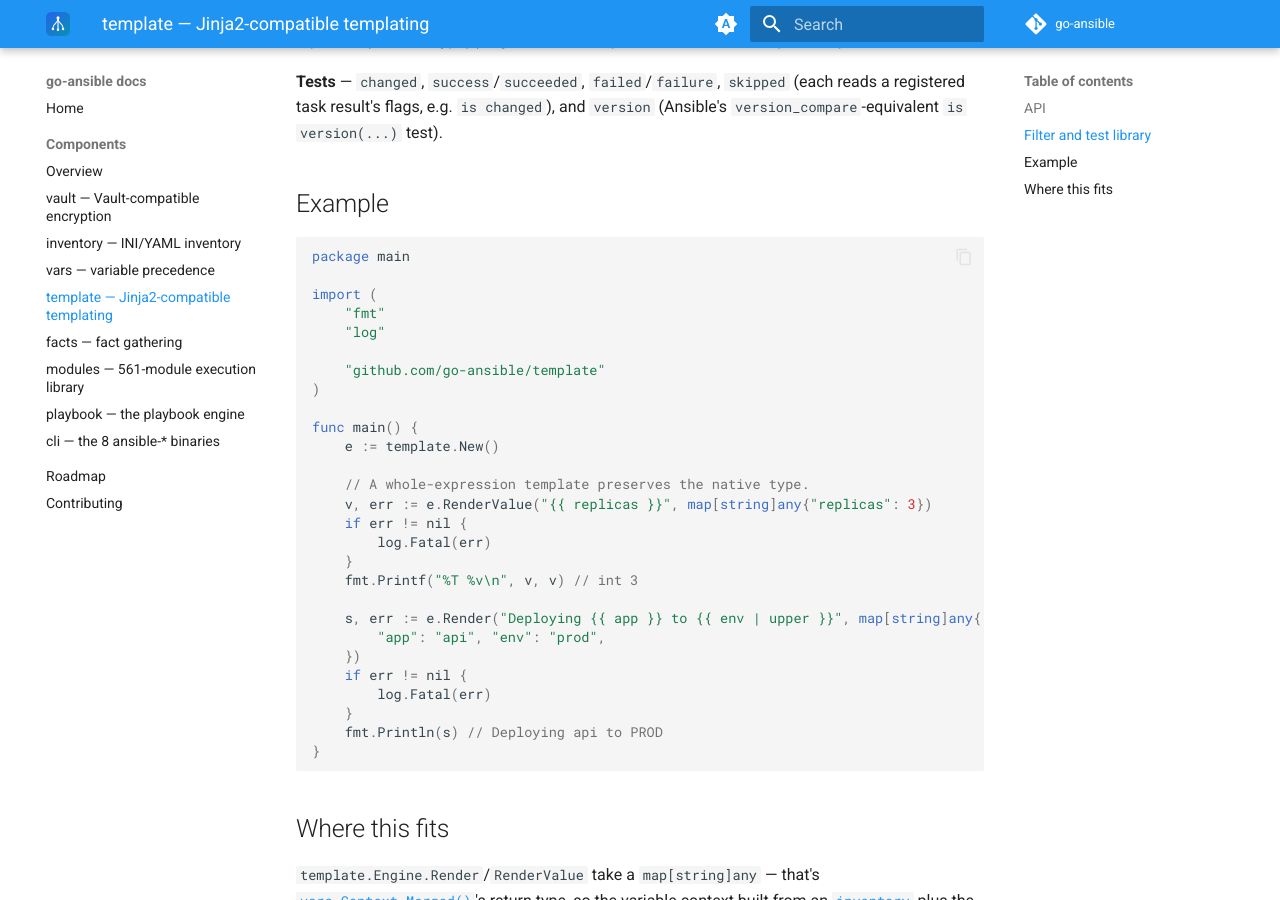
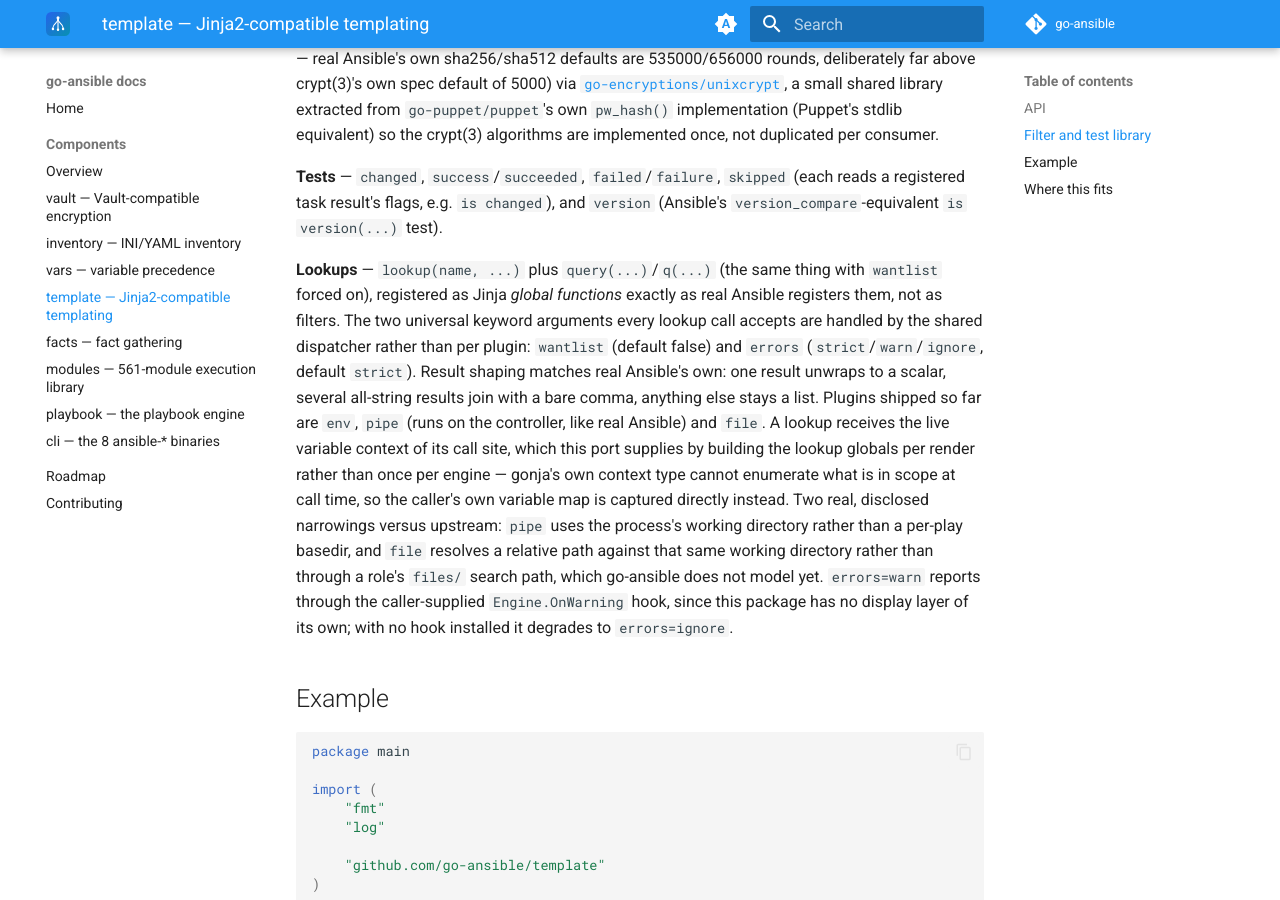
Before and after one commit to go-ansible/docs, an MkDocs documentation site: the page built from docs/components/template.md, in a window 1280 px wide and 900 px high, scrolled down 2330 px. Built offline with MkDocs 1.6.1 and Material for MkDocs 9.7.7, drawn with Linux system fonts in a browser that asks for light colours; the version menu is left out; some of the changed text lies outside the part shown.

Commit message:
Document template's lookup plugins and the OnWarning hook (#21)
Records the shipped lookup surface: lookup/query/q as Jinja global
functions (matching how real Ansible registers them, not as filters),
the two universal keyword arguments handled by the shared dispatcher
(wantlist, errors), real Ansible's own result-shaping rules, and the
env/pipe/file plugins.

Also records the two disclosed narrowings versus upstream (pipe's
working directory, file's lack of a role files/ search path), the real
gonja constraint behind building the lookup globals per render rather
than once per engine, and the new Engine.OnWarning hook that errors=warn
reports through.

Co-authored-by: Claude Opus 5 (1M context) <noreply@anthropic.com>

````diff
--- a/docs/components/template.md
+++ b/docs/components/template.md
@@ -20,6 +20,11 @@ func (e *Engine) Render(src string, data map[string]any) (string, error)
 func (e *Engine) Eval(exprSrc string, data map[string]any) (any, error)
 func (e *Engine) EvalBool(exprSrc string, data map[string]any) (bool, error)
 func (e *Engine) RenderValue(raw any, data map[string]any) (any, error)
+
+// Set to receive warnings a render has nowhere else to send — currently
+// only a lookup called with errors=warn. Left nil, such a lookup
+// degrades to errors=ignore.
+Engine.OnWarning func(msg string)
 
 func IsTemplate(s string) bool
 ```
@@ -111,6 +116,28 @@ implemented once, not duplicated per consumer.
 (each reads a registered task result's flags, e.g. `is changed`), and
 `version` (Ansible's `version_compare`-equivalent `is version(...)` test).
 
+**Lookups** — `lookup(name, ...)` plus `query(...)`/`q(...)` (the same
+thing with `wantlist` forced on), registered as Jinja *global functions*
+exactly as real Ansible registers them, not as filters. The two universal
+keyword arguments every lookup call accepts are handled by the shared
+dispatcher rather than per plugin: `wantlist` (default false) and
+`errors` (`strict`/`warn`/`ignore`, default `strict`). Result shaping
+matches real Ansible's own: one result unwraps to a scalar, several
+all-string results join with a bare comma, anything else stays a list.
+Plugins shipped so far are `env`, `pipe` (runs on the controller, like
+real Ansible) and `file`. A lookup receives the live variable context of
+its call site, which this port supplies by building the lookup globals
+per render rather than once per engine — gonja's own context type cannot
+enumerate what is in scope at call time, so the caller's own variable map
+is captured directly instead. Two real, disclosed narrowings versus
+upstream: `pipe` uses the process's working directory rather than a
+per-play basedir, and `file` resolves a relative path against that same
+working directory rather than through a role's `files/` search path,
+which go-ansible does not model yet. `errors=warn` reports through the
+caller-supplied `Engine.OnWarning` hook, since this package has no
+display layer of its own; with no hook installed it degrades to
+`errors=ignore`.
+
 ## Example
 
 ```go
````
